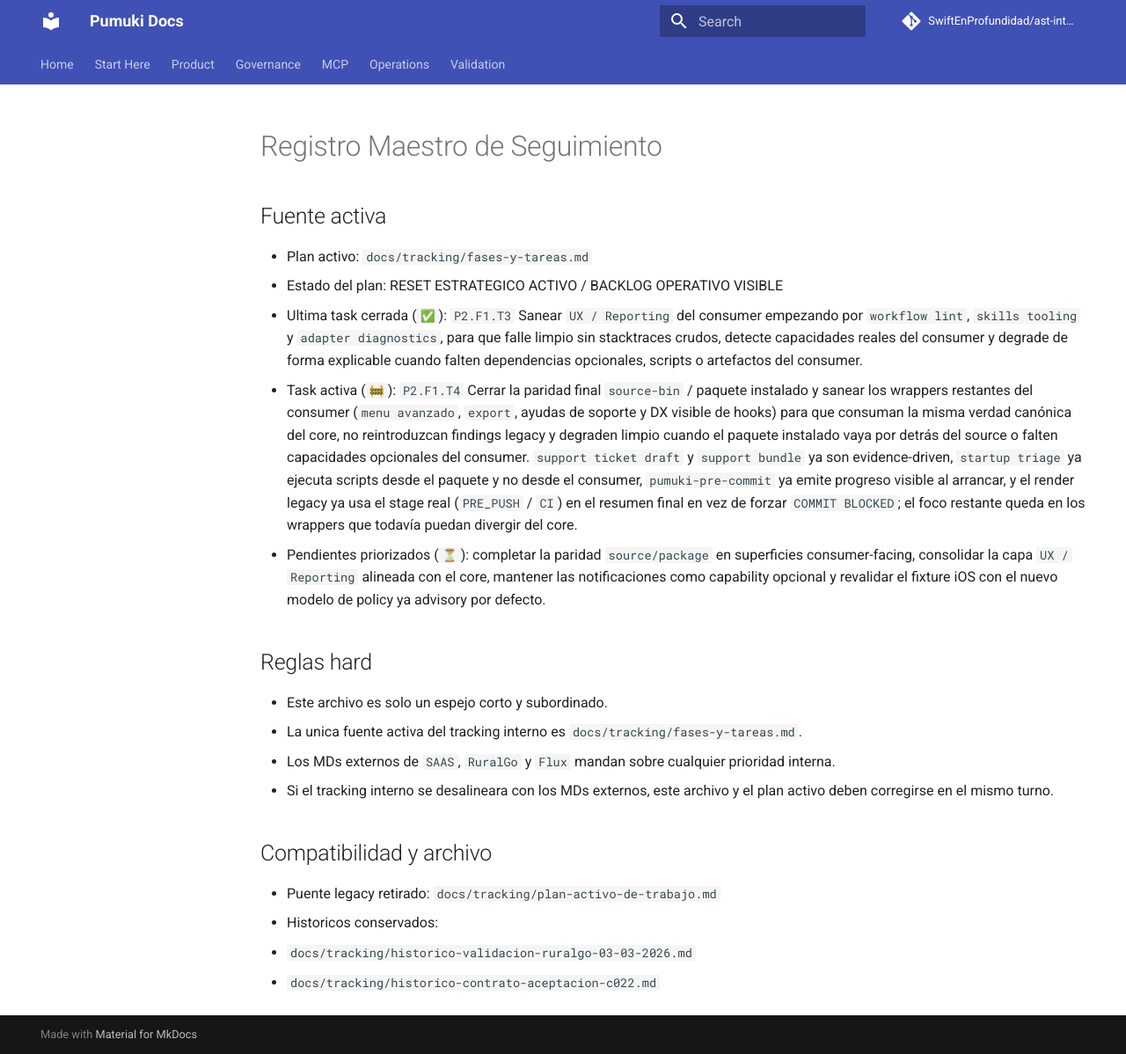
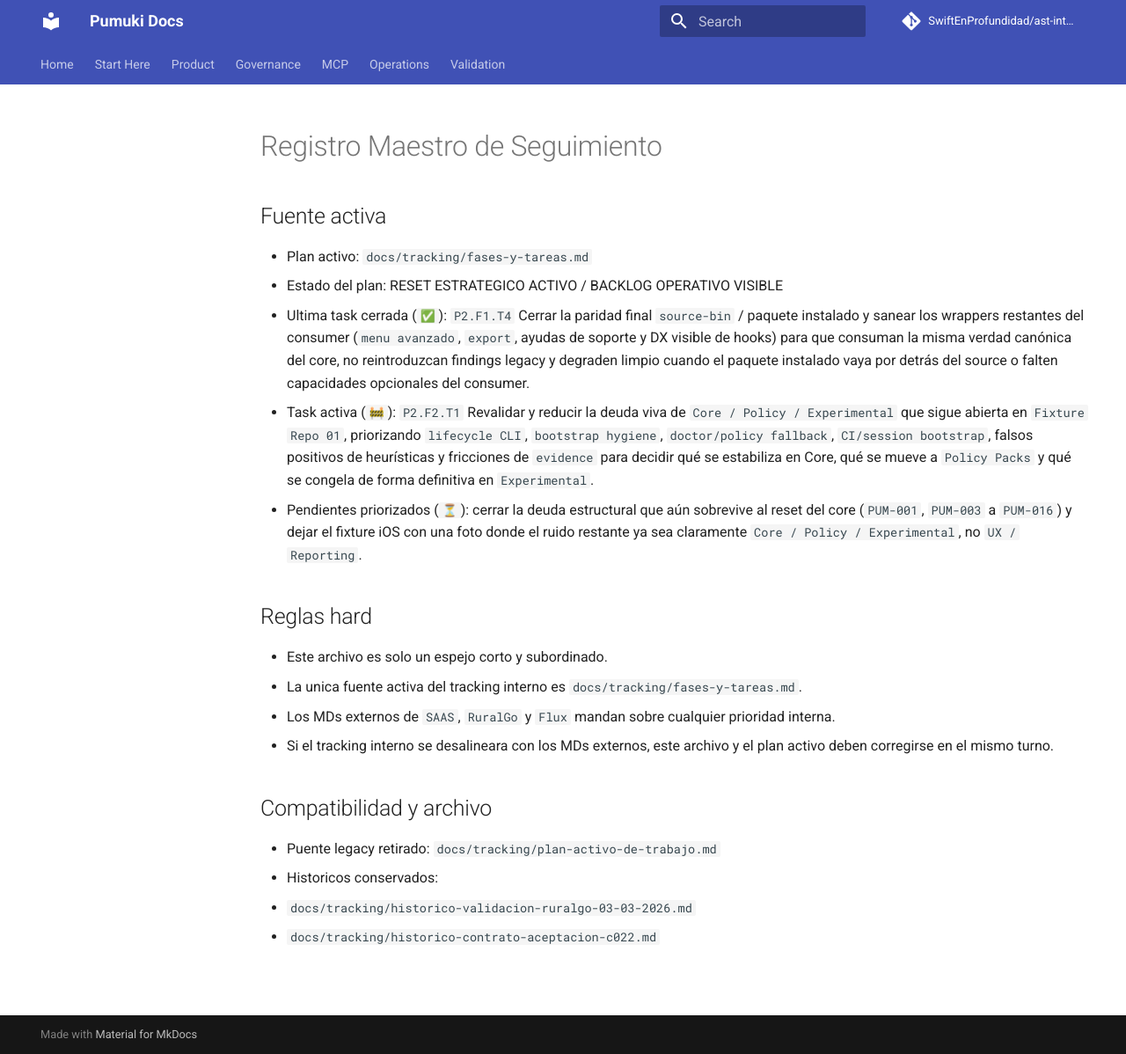
Before and after one commit to SwiftEnProfundidad/ast-intelligence-hooks, an MkDocs documentation site: the page built from docs/tracking/estado-ejecutivo.md, in a window 1280 px wide and 1198 px high. Shown: the whole window at 88% size. Built offline with MkDocs 1.6.1 and Material for MkDocs 9.7.7, drawn with Linux system fonts in a browser that asks for light colours; comment, search, counter and statistics services are not loaded.

Commit message:
docs(tracking): close wrapper parity slice and open core debt slice

```diff
--- a/docs/tracking/estado-ejecutivo.md
+++ b/docs/tracking/estado-ejecutivo.md
@@ -4,9 +4,9 @@
 
 - Plan activo: `docs/tracking/fases-y-tareas.md`
 - Estado del plan: RESET ESTRATEGICO ACTIVO / BACKLOG OPERATIVO VISIBLE
-- Ultima task cerrada (`✅`): `P2.F1.T3` Sanear `UX / Reporting` del consumer empezando por `workflow lint`, `skills tooling` y `adapter diagnostics`, para que falle limpio sin stacktraces crudos, detecte capacidades reales del consumer y degrade de forma explicable cuando falten dependencias opcionales, scripts o artefactos del consumer.
-- Task activa (`🚧`): `P2.F1.T4` Cerrar la paridad final `source-bin` / paquete instalado y sanear los wrappers restantes del consumer (`menu avanzado`, `export`, ayudas de soporte y DX visible de hooks) para que consuman la misma verdad canónica del core, no reintroduzcan findings legacy y degraden limpio cuando el paquete instalado vaya por detrás del source o falten capacidades opcionales del consumer. `support ticket draft` y `support bundle` ya son evidence-driven, `startup triage` ya ejecuta scripts desde el paquete y no desde el consumer, `pumuki-pre-commit` ya emite progreso visible al arrancar, y el render legacy ya usa el stage real (`PRE_PUSH` / `CI`) en el resumen final en vez de forzar `COMMIT BLOCKED`; el foco restante queda en los wrappers que todavía puedan divergir del core.
-- Pendientes priorizados (`⏳`): completar la paridad `source/package` en superficies consumer-facing, consolidar la capa `UX / Reporting` alineada con el core, mantener las notificaciones como capability opcional y revalidar el fixture iOS con el nuevo modelo de policy ya advisory por defecto.
+- Ultima task cerrada (`✅`): `P2.F1.T4` Cerrar la paridad final `source-bin` / paquete instalado y sanear los wrappers restantes del consumer (`menu avanzado`, `export`, ayudas de soporte y DX visible de hooks) para que consuman la misma verdad canónica del core, no reintroduzcan findings legacy y degraden limpio cuando el paquete instalado vaya por detrás del source o falten capacidades opcionales del consumer.
+- Task activa (`🚧`): `P2.F2.T1` Revalidar y reducir la deuda viva de `Core / Policy / Experimental` que sigue abierta en `Fixture Repo 01`, priorizando `lifecycle CLI`, `bootstrap hygiene`, `doctor/policy fallback`, `CI/session bootstrap`, falsos positivos de heurísticas y fricciones de `evidence` para decidir qué se estabiliza en Core, qué se mueve a `Policy Packs` y qué se congela de forma definitiva en `Experimental`.
+- Pendientes priorizados (`⏳`): cerrar la deuda estructural que aún sobrevive al reset del core (`PUM-001`, `PUM-003` a `PUM-016`) y dejar el fixture iOS con una foto donde el ruido restante ya sea claramente `Core / Policy / Experimental`, no `UX / Reporting`.
 
 ## Reglas hard
 
```
Also changed, not shown: docs/tracking/fases-y-tareas.md (+4 -2 lines).
